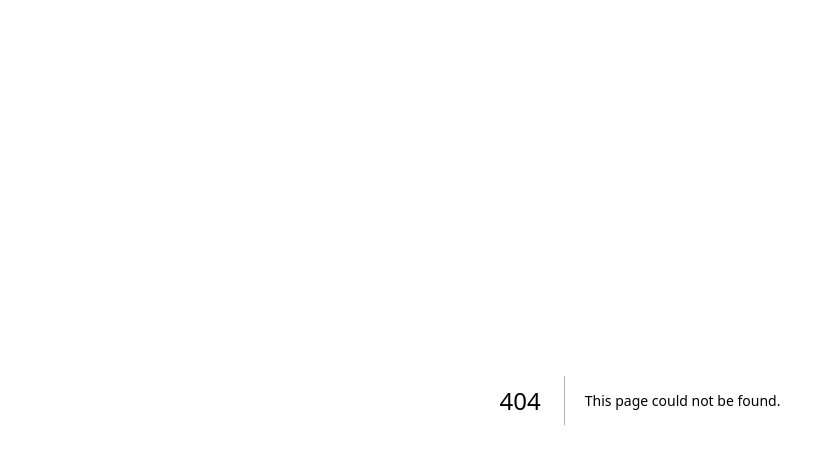
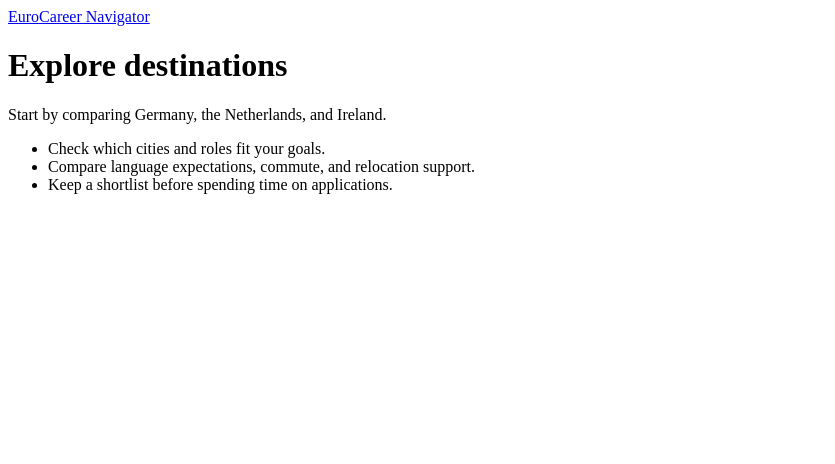
Before and after one commit to KarthickAthlet/eurocareer-navigator, a Next.js app: page /countries in a window 1280 px wide. Before the commit this address had no page. Shown: the top 464 px of the page, without its empty margins (0-835 px from the left). Built offline with nearby package versions, Linux system fonts and the light colour scheme.

Commit message:
Explore destinations

```diff
--- /dev/null
+++ b/app/countries/page.tsx
@@ -0,0 +1,19 @@
+import Link from 'next/link';
+import type { Metadata } from 'next';
+
+export const metadata: Metadata = { title: "Explore destinations | EuroCareer Navigator" };
+
+export default function Page() {
+  return (
+    <main>
+      <Link href="/">EuroCareer Navigator</Link>
+      <h1>{"Explore destinations"}</h1>
+      <p>{"Start by comparing Germany, the Netherlands, and Ireland."}</p>
+      <ul>
+        <li>{"Check which cities and roles fit your goals."}</li>
+        <li>{"Compare language expectations, commute, and relocation support."}</li>
+        <li>{"Keep a shortlist before spending time on applications."}</li>
+      </ul>
+    </main>
+  );
+}
```
